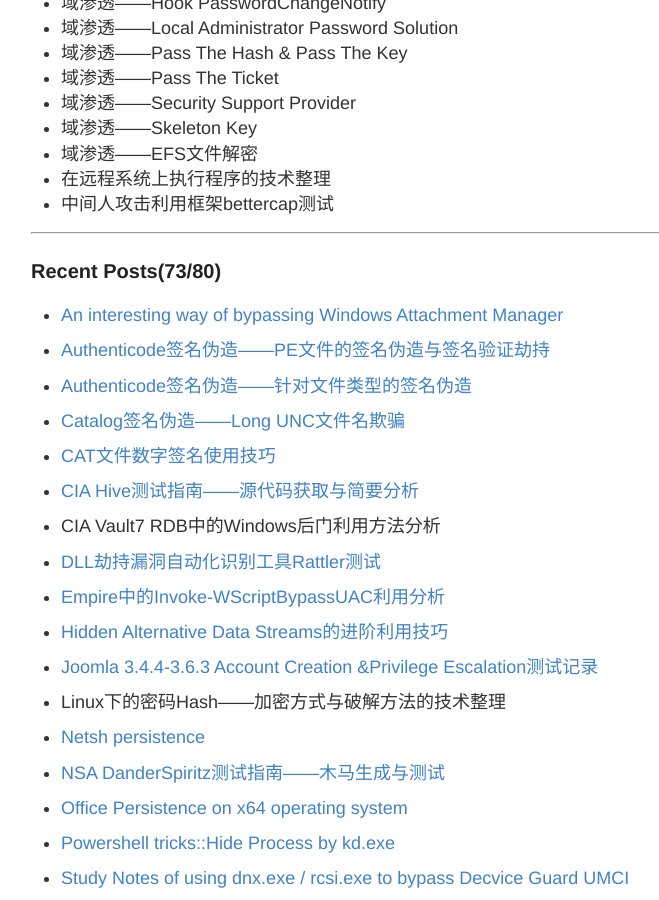
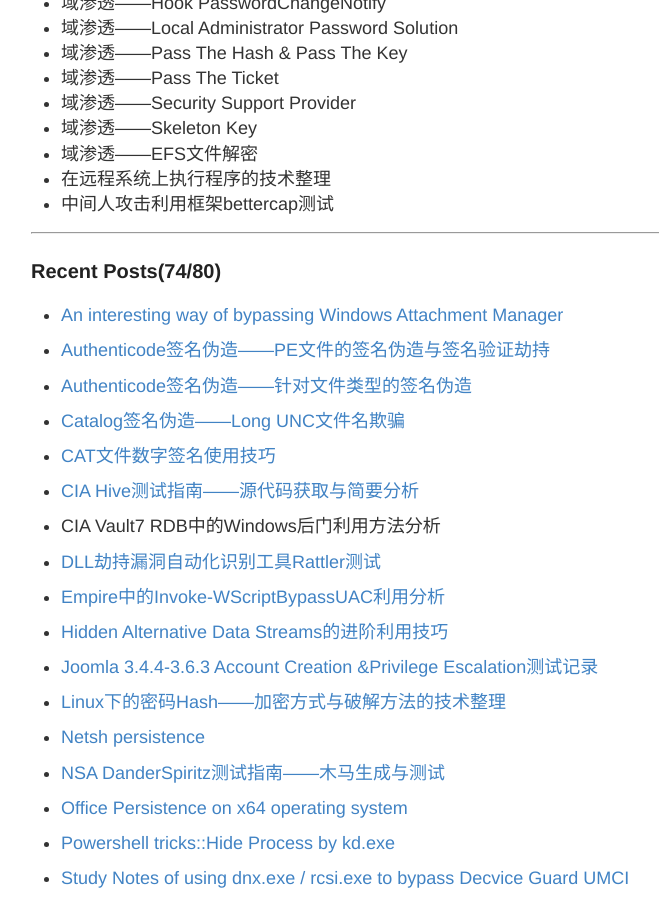
Before and after one commit to 3gstudent/backup-3gstudent.github.io, a Jekyll site: the page built from about.md, in a window 1280 px wide and 900 px high, scrolled down 1726 px. Shown: the whole window, without its empty margins (249-908 px from the left). Built offline with Jekyll 4.4.1, drawn with Linux system fonts in a browser that asks for light colours.

Commit message:
Update about.md

```diff
--- a/about.md
+++ b/about.md
@@ -68,7 +68,7 @@ Github:   [3gstudent](https://github.com/3gstudent)
 
 ---
 
-### Recent Posts(73/80)
+### Recent Posts(74/80)
 
 -
  [An interesting way of bypassing Windows Attachment Manager](https://3gstudent.github.io/3gstudent.github.io/An-interesting-way-of-bypassing-Windows-Attachment-Manager/)
@@ -104,7 +104,7 @@ Github:   [3gstudent](https://github.com/3gstudent)
  [Joomla 3.4.4-3.6.3 Account Creation &Privilege Escalation测试记录](https://3gstudent.github.io/3gstudent.github.io/Joomla-3.4.4-3.6.3-Account-Creation-&Privilege-Escalation%E6%B5%8B%E8%AF%95%E8%AE%B0%E5%BD%95/)
 
 -
- Linux下的密码Hash——加密方式与破解方法的技术整理
+ [Linux下的密码Hash——加密方式与破解方法的技术整理](https://3gstudent.github.io/3gstudent.github.io/Linux%E4%B8%8B%E7%9A%84%E5%AF%86%E7%A0%81Hash-%E5%8A%A0%E5%AF%86%E6%96%B9%E5%BC%8F%E4%B8%8E%E7%A0%B4%E8%A7%A3%E6%96%B9%E6%B3%95%E7%9A%84%E6%8A%80%E6%9C%AF%E6%95%B4%E7%90%86/)
 
 -
  [Netsh persistence](https://3gstudent.github.io/3gstudent.github.io/Netsh-persistence/)
```
